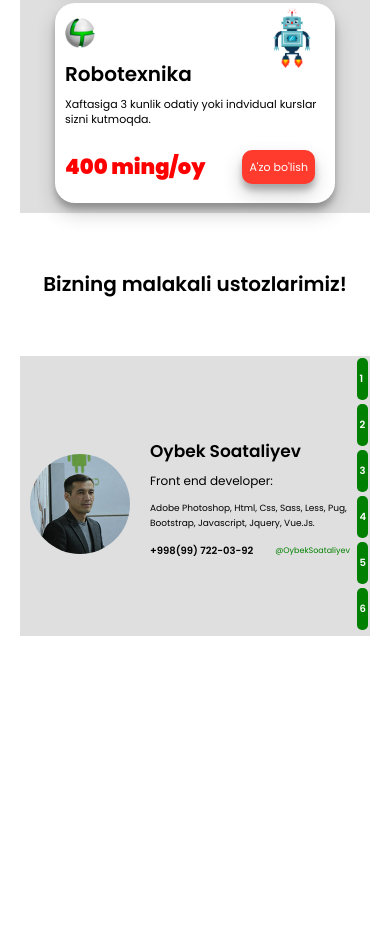
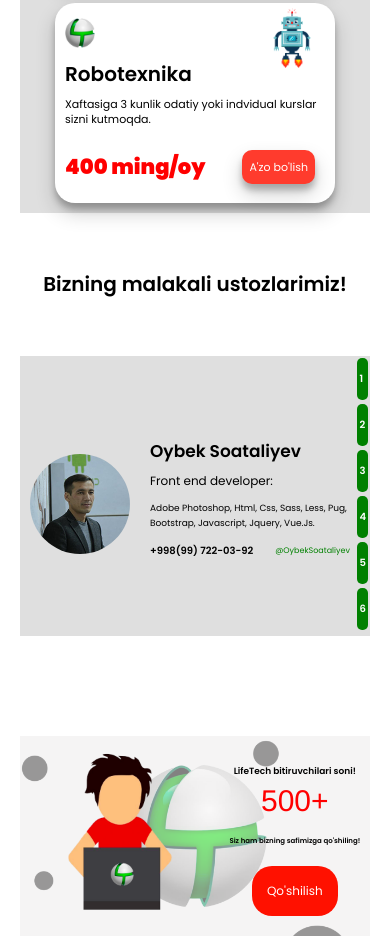
Before and after one commit to ABDURAHMON123/life-tech-uz, a plain HTML site: page index.html in a window 390 px wide. Shown: the part 2966-3902 px from the top of the page. Before the commit the page ends 3702 px from the top, so only its background shows below. Drawn offline with Linux system fonts and the light colour scheme.

Commit message:
qoshilish block polniy bitdi

```diff
--- a/index.html
+++ b/index.html
@@ -426,6 +426,20 @@
                     </div>
                 </div>
             </div>
+            <div class="qoshilish__blocks">
+
+                <div class="qoshilish__block">
+                    <div class="qoshilish__img">
+                        <img src="images/qoshilish img.png" alt="">
+                    </div>
+                    <div class="qoshilish__texts">
+                        <h1>LifeTech bitiruvchilari soni!</h1>
+                        <h2>500+</h2>
+                        <p>Siz ham bizning safimizga qo'shiling!</p>
+                        <a href="https://t.me/lifetechadmin_bot">Qo'shilish</a>
+                    </div>
+                </div>
+            </div>
         </div>
 </body>
 <script src="main.js"></script>
--- a/mobile.css
+++ b/mobile.css
@@ -157,6 +157,17 @@
     }
     .ustozlar__internet a {
         font-size: 14px;
+    }
+    /* qoshilish blocks
+    ==================================== */
+    .qoshilish__blocks {
+        background-size: 70%;
+    }
+    .qoshilish__img img {
+        width: 450px;
+    }
+    .qoshilish__texts h1 {
+        font-size: 27px;
     }
 }
 
@@ -430,6 +441,22 @@
     }
     .ustozlar__internet a {
         font-size: 13px;
+    }
+    /* qoshilish blocks
+    ==================================== */
+    .qoshilish__blocks {
+        background-size: 100%;
+        height: 400px;
+    }
+    .qoshilish__img img {
+        width: 400px;
+    }
+    .qoshilish__texts h1 {
+        font-size: 23px;
+        line-height: 60px;
+    }
+    .qoshilish__texts h2 {
+        font-size: 70px;
     }
 }
 
@@ -826,6 +853,27 @@
     }
     .ustozlar__knopkalar p {
         font-size: 16px;
+    }
+    /* qoshilish blocks
+    ==================================== */
+    .qoshilish__blocks {
+        background-size: 100%;
+        height: 300px;
+    }
+    .qoshilish__img img {
+        width: 300px;
+    }
+    .qoshilish__texts h1 {
+        font-size: 11px;
+        line-height: 50px;
+    }
+    .qoshilish__texts h2 {
+        font-size: 50px;
+        line-height: 50px;
+    }
+    .qoshilish__texts p {
+        font-size: 8px;
+        line-height: 50px;
     }
 }
 
@@ -1243,4 +1291,29 @@
         padding: 1px 2px;
         margin: 2px;
     }
+    /* qoshilish blocks
+    ==================================== */
+    .qoshilish__blocks {
+        background-size: 100%;
+        height: 200px;
+    }
+    .qoshilish__img img {
+        width: 180px;
+    }
+    .qoshilish__texts h1 {
+        font-size: 9px;
+        line-height: 30px;
+    }
+    .qoshilish__texts h2 {
+        font-size: 30px;
+        line-height: 30px;
+    }
+    .qoshilish__texts p {
+        font-size: 7px;
+        line-height: 50px;
+    }
+    .qoshilish__texts a {
+        padding: 10px 15px;
+        font-size: 12px;
+    }
 }
--- a/style.css
+++ b/style.css
@@ -1265,3 +1265,89 @@ ustozlar block */
 .ustozlar__knopkalar p:hover {
     background-color: greenyellow;
 }
+
+
+/* qoshilosh blocks
+========================================== */
+
+.qoshilish__blocks {
+    width: 100%;
+    height: 500px;
+    background-color: #f5f4f4;
+    background-image: url(images/Life\ tech\ mobile\ backround.png);
+    background-position: center;
+    background-size: 70%;
+    background-repeat: repeat-x;
+}
+
+.qoshilish__block {
+    width: 100%;
+    height: 100%;
+    display: flex;
+    justify-content: space-around;
+    align-items: center;
+}
+
+.qoshilish__img {
+    display: flex;
+    align-items: center;
+}
+
+.qoshilish__img img {
+    width: 500px;
+}
+
+.qoshilish__texts {
+    display: flex;
+    flex-direction: column;
+    align-items: center;
+}
+
+.qoshilish__texts h1 {
+    font-family: Poppins;
+    font-size: 30px;
+    font-style: normal;
+    font-weight: 600;
+    line-height: 100px;
+    letter-spacing: 0em;
+    text-align: left;
+}
+
+.qoshilish__texts h2 {
+    font-family: 'Franklin Gothic Medium', 'Arial Narrow', Arial, sans-serif;
+    font-size: 80px;
+    font-style: normal;
+    font-weight: 500;
+    line-height: 80px;
+    letter-spacing: 0em;
+    text-align: left;
+    color: red;
+}
+
+.qoshilish__texts p {
+    font-family: Poppins;
+    font-size: 17px;
+    font-style: normal;
+    font-weight: 600;
+    line-height: 80px;
+    letter-spacing: 0em;
+    text-align: left;
+}
+
+.qoshilish__texts a {
+    font-family: Poppins;
+    font-size: 15px;
+    font-style: normal;
+    font-weight: 500;
+    line-height: 30px;
+    letter-spacing: 0em;
+    text-align: left;
+    color: white;
+    padding: 15px 20px;
+    border-radius: 20px;
+    background-color: #ff1100;
+}
+
+.qoshilish__texts a:hover {
+    background-color: gray;
+}
```
Also changed, not shown: images/qoshilish img.png (added).
